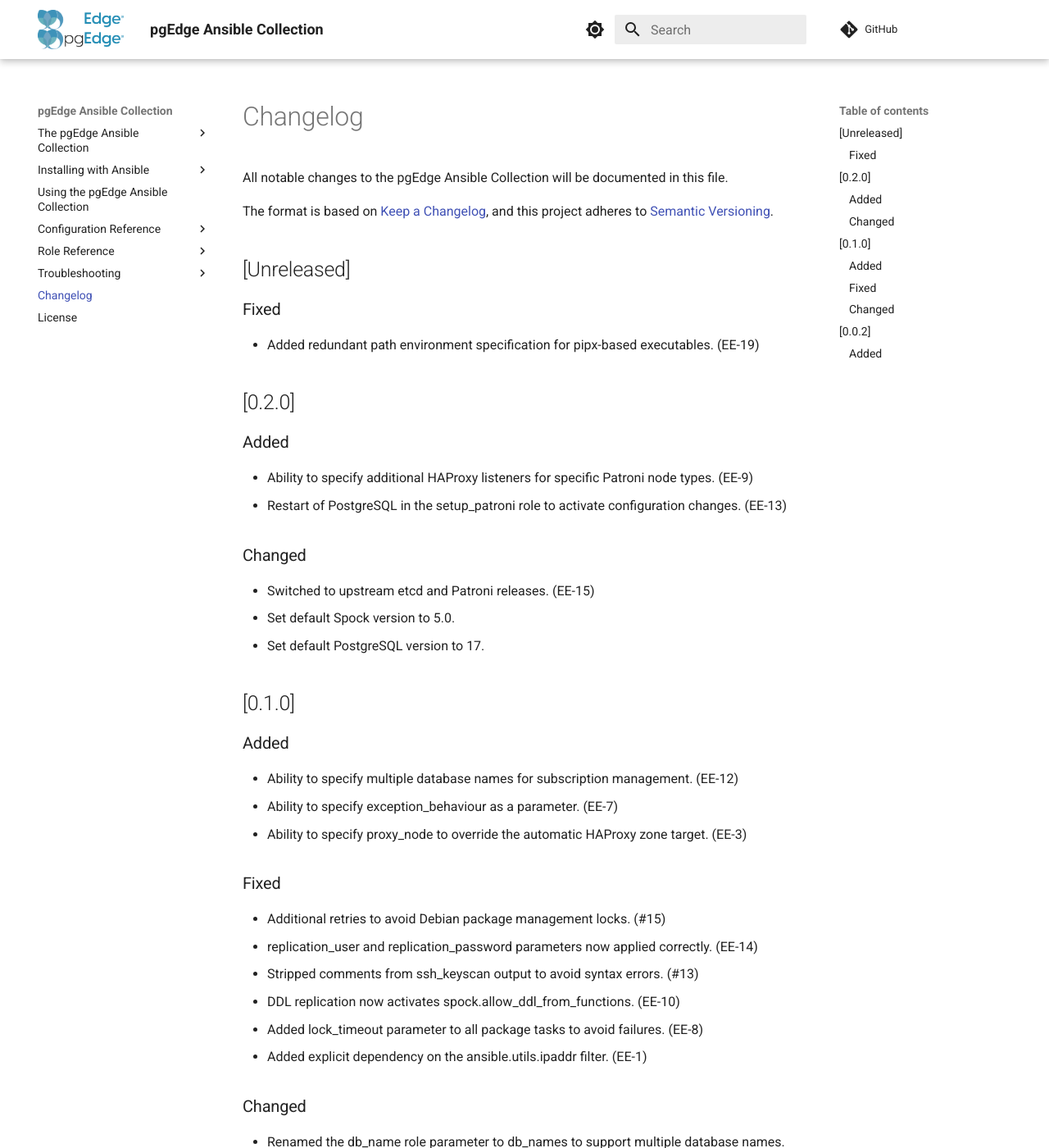
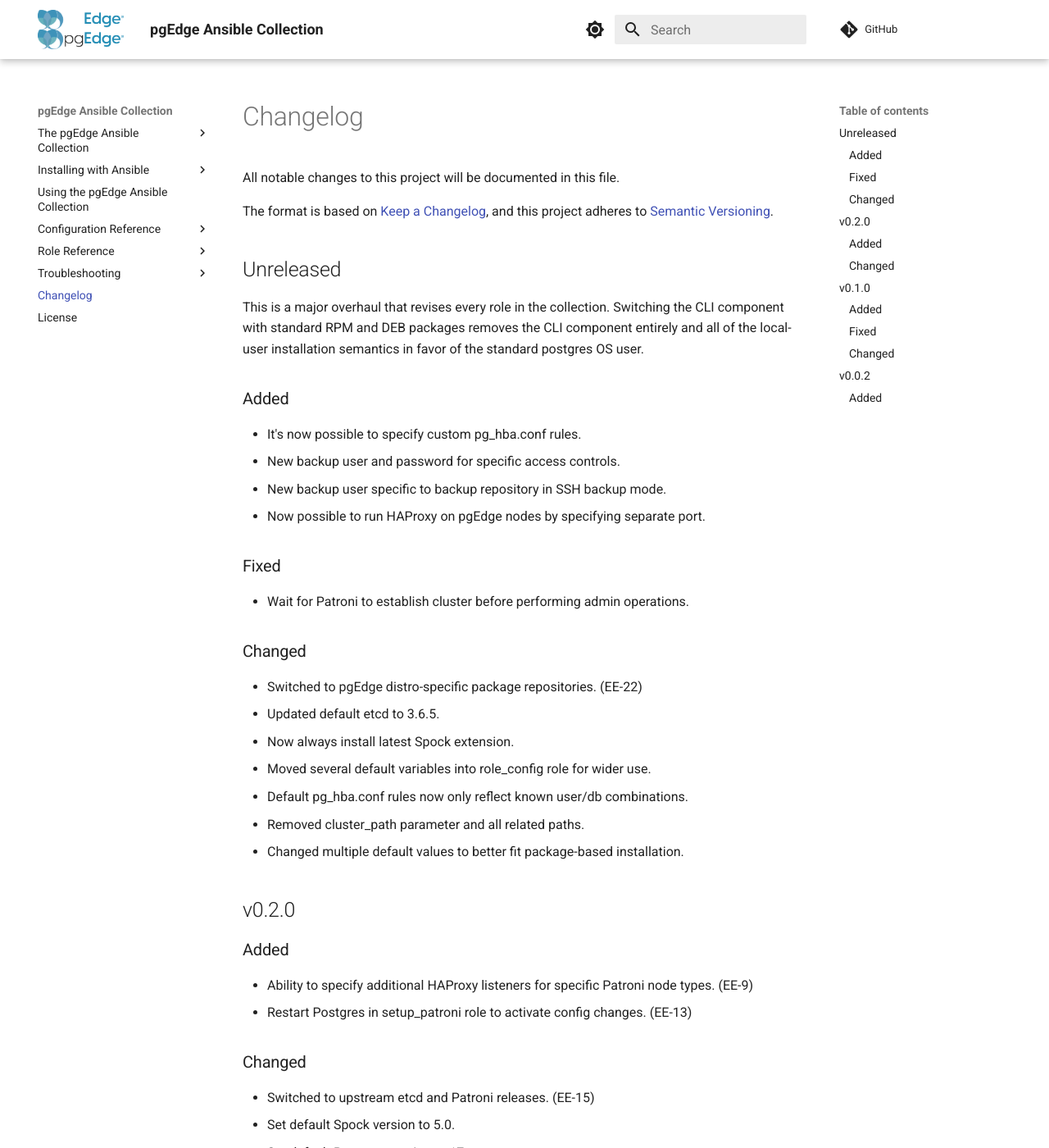
Before and after one commit to pgEdge/pgedge-ansible, an MkDocs documentation site: the page built from docs/CHANGELOG.md, in a window 1280 px wide and 1400 px high. Shown: the whole window at 82% size. Built offline with MkDocs 1.6.1 and Material for MkDocs 9.7.7, drawn with Linux system fonts in a browser that asks for light colours; comment, search, counter and statistics services are not loaded; some of the changed text lies outside the part shown.

Commit message:
Updated CHANGELOG.md with contents from Shaun's PR

```diff
--- a/docs/CHANGELOG.md
+++ b/docs/CHANGELOG.md
@@ -1,63 +1,76 @@
 # Changelog
 
-All notable changes to the pgEdge Ansible Collection will be
-documented in this file.
+All notable changes to this project will be documented in this file.
 
-The format is based on [Keep a Changelog](https://keepachangelog.com/),
-and this project adheres to
-[Semantic Versioning](https://semver.org/spec/v2.0.0.html).
+The format is based on [Keep a Changelog](https://keepachangelog.com/en/1.1.0/),
+and this project adheres to [Semantic Versioning](https://semver.org/spec/v2.0.0.html).
 
-## [Unreleased]
+## Unreleased
+
+This is a major overhaul that revises every role in the collection. Switching the CLI component with standard RPM and DEB packages removes the CLI component entirely and all of the local-user installation semantics in favor of the standard postgres OS user.
+
+### Added
+
+- It's now possible to specify custom pg_hba.conf rules.
+- New backup user and password for specific access controls.
+- New backup user specific to backup repository in SSH backup mode.
+- Now possible to run HAProxy on pgEdge nodes by specifying separate port.
 
 ### Fixed
 
-- Added redundant path environment specification for pipx-based
-  executables. (EE-19)
+- Wait for Patroni to establish cluster before performing admin operations.
 
-## [0.2.0]
+### Changed
+
+- Switched to pgEdge distro-specific package repositories. (EE-22)
+- Updated default etcd to 3.6.5.
+- Now always install latest Spock extension.
+- Moved several default variables into role_config role for wider use.
+- Default pg_hba.conf rules now only reflect known user/db combinations.
+- Removed cluster_path parameter and all related paths.
+- Changed multiple default values to better fit package-based installation.
+
+## v0.2.0
 
 ### Added
 
-- Ability to specify additional HAProxy listeners for specific Patroni
-  node types. (EE-9)
-- Restart of PostgreSQL in the setup_patroni role to activate
-  configuration changes. (EE-13)
+- Ability to specify additional HAProxy listeners for specific Patroni node types. (EE-9)
+- Restart Postgres in setup_patroni role to activate config changes. (EE-13)
 
 ### Changed
 
 - Switched to upstream etcd and Patroni releases. (EE-15)
 - Set default Spock version to 5.0.
-- Set default PostgreSQL version to 17.
+- Set default Postgres version to 17.
 
-## [0.1.0]
+## v0.1.0
+
+The "real" release.
 
 ### Added
 
-- Ability to specify multiple database names for subscription
-  management. (EE-12)
-- Ability to specify exception_behaviour as a parameter. (EE-7)
-- Ability to specify proxy_node to override the automatic HAProxy
-  zone target. (EE-3)
+- Ability to specify multiple database names for subscription management. (EE-12)
+- Ability to specify exception_behaviour as parameter. (EE-7)
+- Can now specify proxy_node to override automatic haproxy zone target. (EE-3)
 
 ### Fixed
 
-- Additional retries to avoid Debian package management locks. (#15)
-- replication_user and replication_password parameters now applied
-  correctly. (EE-14)
-- Stripped comments from ssh_keyscan output to avoid syntax
-  errors. (#13)
+- Additional retries to circumvent Debian package management locks. (#15)
+- replication_user and replication_password actually work now. (EE-14)
+- Strip comments from ssh_keyscan output to avoid syntax errors. (#13)
 - DDL replication now activates spock.allow_ddl_from_functions. (EE-10)
-- Added lock_timeout parameter to all package tasks to avoid
-  failures. (EE-8)
-- Added explicit dependency on the ansible.utils.ipaddr filter. (EE-1)
+- Added lock_timeout paramter to all package tasks to avoid failures. (EE-8)
+- Added explicit dependency to ansible.utils.ipaddr filter. (EE-1)
 
 ### Changed
 
-- Renamed the db_name role parameter to db_names to support multiple
-  database names. (EE-12)
+- Renamed db_name role parameter to db_names to list multiple database names. (EE-12)
 
-## [0.0.2]
+
+## v0.0.2
+
+"Let's open-source this cool internal product!"
 
 ### Added
 
-- Initial creation and setup roles for pgEdge cluster resources.
+- Initial creation / setup roles for pgEdge cluster resources
```
